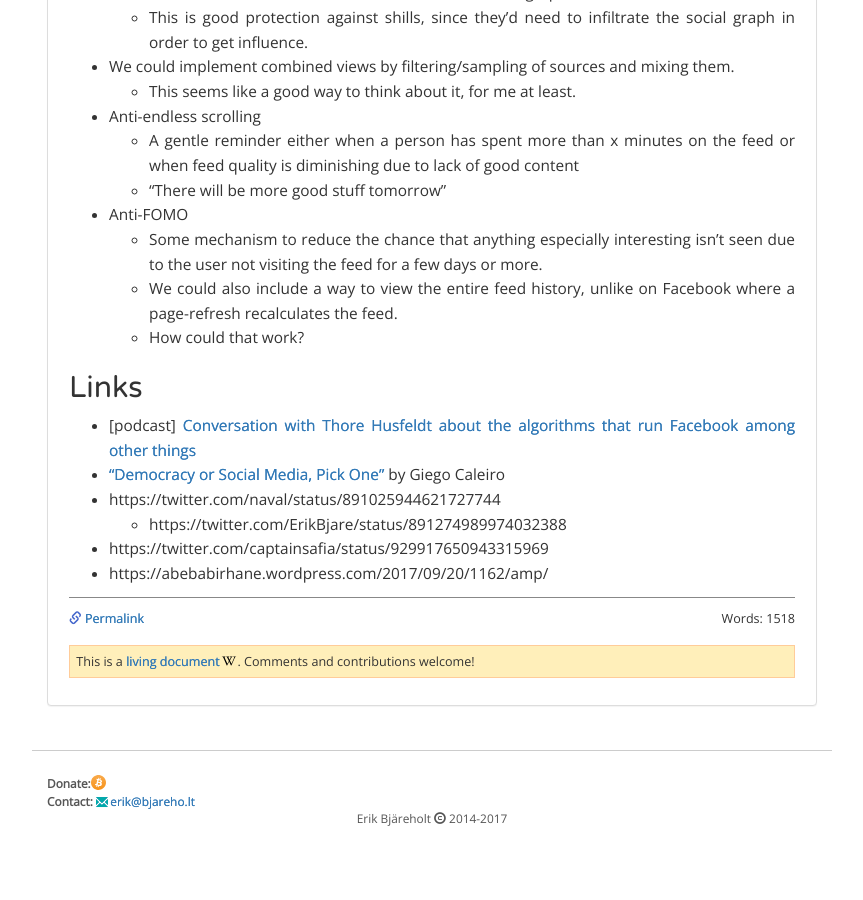
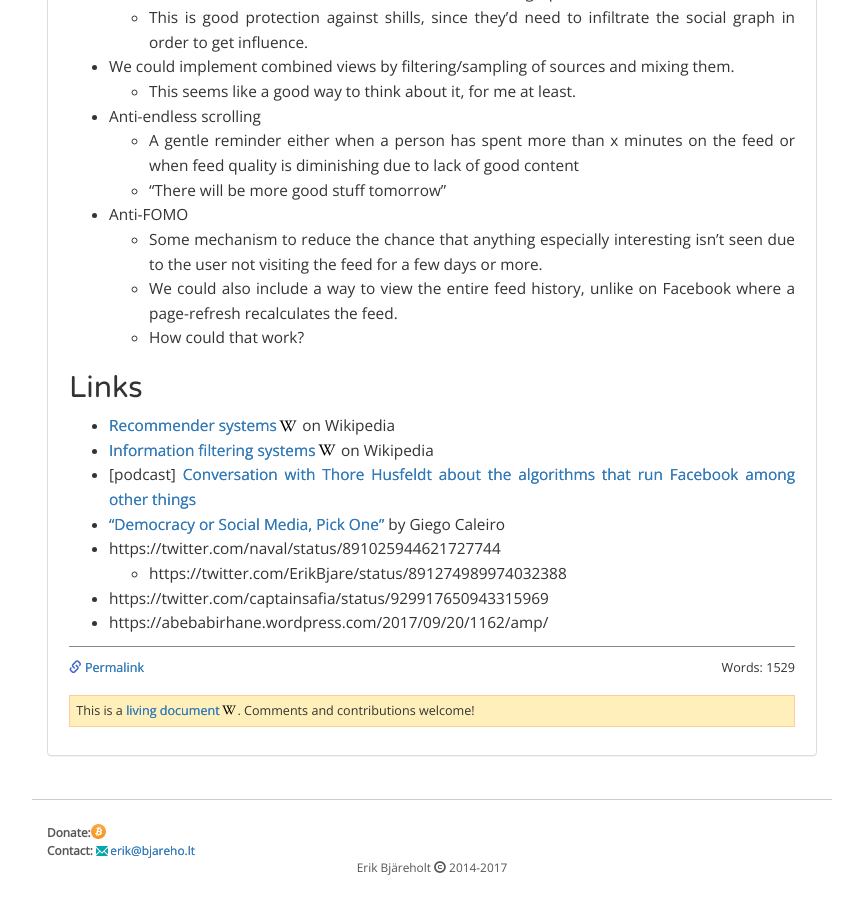
Before and after one commit to ErikBjare/ErikBjare.github.io, a Jekyll site: the page built from _wiki/importance-of-open-recommendation-systems.md, in a window 1280 px wide and 900 px high, scrolled down 3538 px. Shown: the whole window, without its empty margins (208-1071 px from the left). Built offline with Jekyll 4.4.1, drawn with Linux system fonts in a browser that asks for light colours; nearby versions of some CDN libraries; comment, search, counter and statistics services are not loaded; before the commit the page ends 4389 px from its top, so only the background shows below that.

Commit message:
Fixed grammatical error, added links

```diff
--- a/_wiki/importance-of-open-recommendation-systems.md
+++ b/_wiki/importance-of-open-recommendation-systems.md
@@ -160,6 +160,8 @@ The scraping that would be required for the kind of aggregated feed as presented
 
 <!-- TODO: Twitter iframe for these tweets and add discussion around them inline -->
 
+ - [Recommender systems](https://en.wikipedia.org/wiki/Recommender_system) on Wikipedia
+ - [Information filtering systems](https://en.wikipedia.org/wiki/Information_filtering_system) on Wikipedia
  - \[podcast\] [Conversation with Thore Husfeldt about the algorithms that run Facebook among other things](https://www.facebook.com/thore.husfeldt/posts/1465597066893486)
  - ["Democracy or Social Media, Pick One"](https://www.facebook.com/gdiego.vichutilitarian/posts/1474383972645395) by Giego Caleiro
  - https://twitter.com/naval/status/891025944621727744
```
Also changed, not shown: other parts of _wiki/importance-of-open-recommendation-systems.md (+1 -1 lines).
